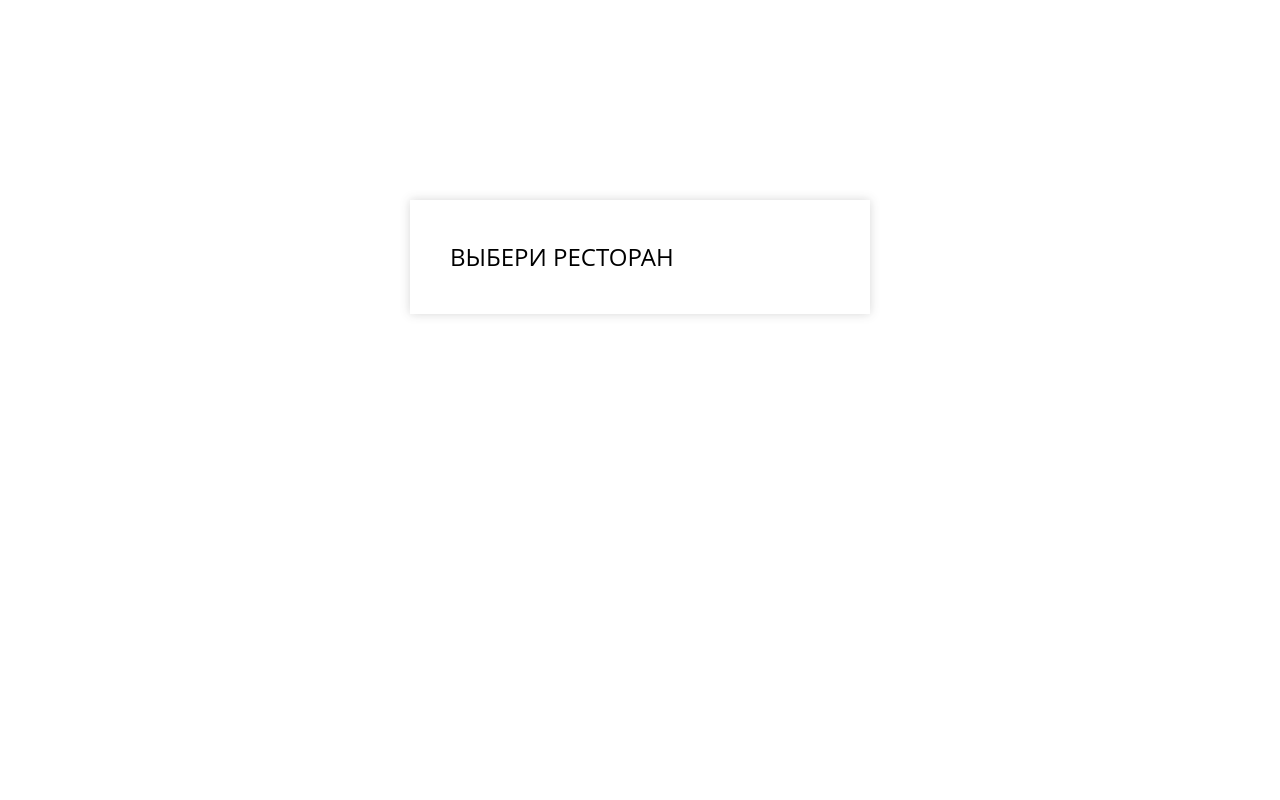
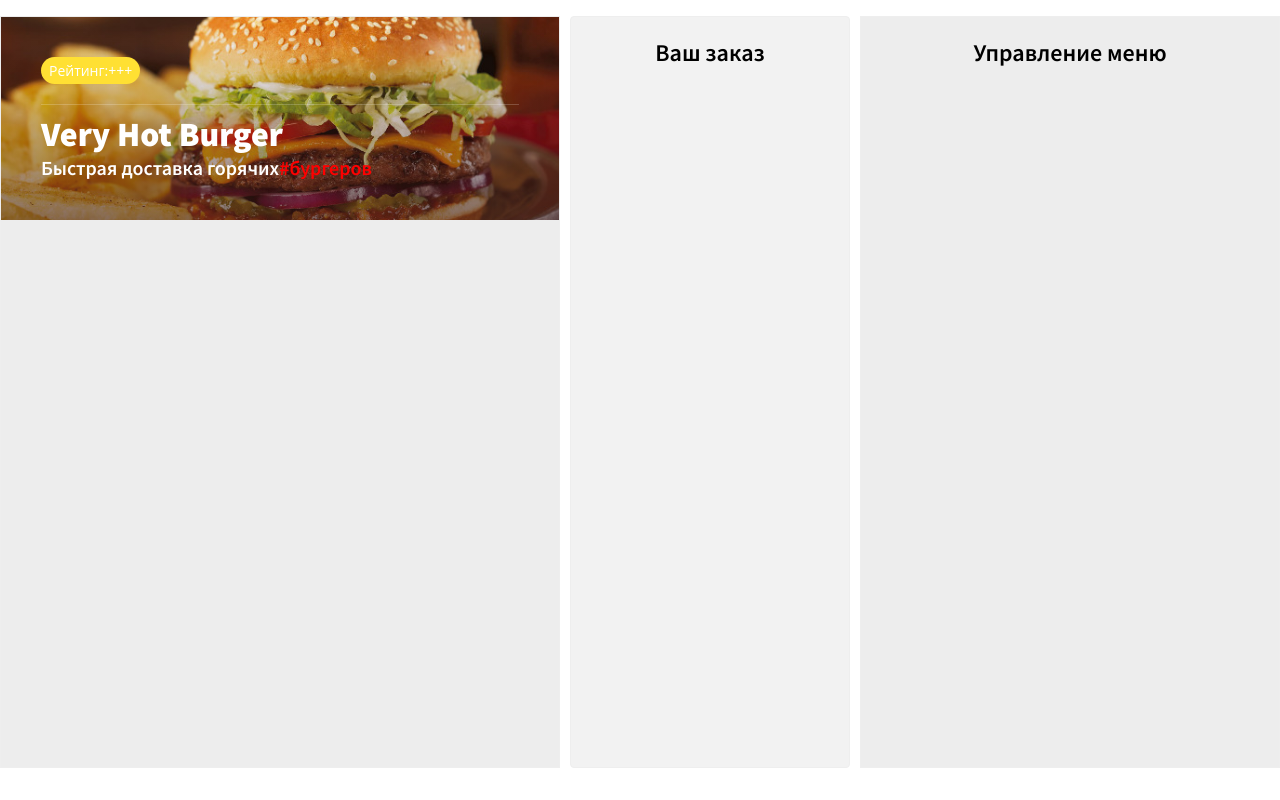
Before and after one commit to AlexE1987/react-burger, a React app: page / in a window 1280 px wide. Built offline with nearby package versions, Linux system fonts and the light colour scheme.

Commit message:
add components: header, order, menuAdmin

```diff
--- /dev/null
+++ b/src/components/App.js
@@ -0,0 +1,20 @@
+import React from 'react';
+import Header from './Header';
+import Order from './Order';
+import MenuAdmin from './MenuAdmin';
+
+class App extends React.Component {
+  render() {
+    return (
+      <div className="burger-paradise">
+        <div className="menu">
+          <Header title="Very Hot Burger" amount={10} hot={true} />
+        </div>
+        <Order />
+        <MenuAdmin />
+      </div>
+    );
+  }
+}
+
+export default App;
--- /dev/null
+++ b/src/components/Header.js
@@ -0,0 +1,28 @@
+import React from 'react';
+
+class Header extends React.Component {
+  render() {
+    return (
+      <header className="top">
+        <div className="wrap">
+          <div className="header-content">
+            <div className="header-rating">
+              <div className="header_tag">Рейтинг:</div>
+              <div className="header_icon">+++</div>
+            </div>
+            <div className="header-divider"></div>
+            <h1 className="font-effect-fire-animation">{this.props.title}</h1>
+            <h3>
+              <span>
+                Быстрая доставка горячих
+                <span className="sub-header">#бургеров</span>
+              </span>
+            </h3>
+          </div>
+        </div>
+      </header>
+    );
+  }
+}
+
+export default Header;
--- /dev/null
+++ b/src/components/MenuAdmin.js
@@ -0,0 +1,13 @@
+import React from 'react';
+
+class MenuAdmin extends React.Component {
+  render() {
+    return (
+      <div className="menu-admin">
+        <h2>Управление меню</h2>
+      </div>
+    );
+  }
+}
+
+export default MenuAdmin;
--- /dev/null
+++ b/src/components/Order.js
@@ -0,0 +1,13 @@
+import React from 'react';
+
+class Order extends React.Component {
+  render() {
+    return (
+      <div className="order-wrap">
+        <h2>Ваш заказ</h2>
+      </div>
+    );
+  }
+}
+
+export default Order;
--- a/src/index.js
+++ b/src/index.js
@@ -1,7 +1,7 @@
 import React from 'react';
 import { render } from 'react-dom';
-import Landing from './components/Landing';
+import App from './components/App';
 
 import './css/style.css';
 
-render(<Landing />, document.querySelector('#root'));
+render(<App />, document.querySelector('#root'));
```
Also changed, not shown: public/index.html (+0 -1 lines).
